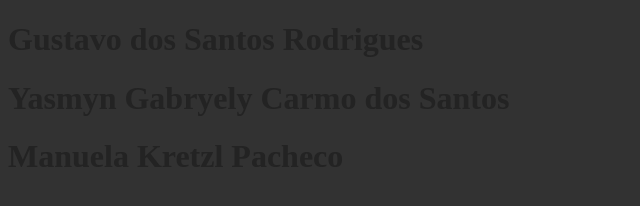
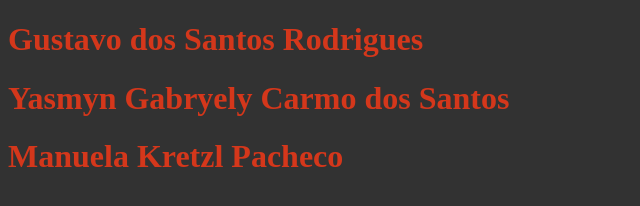
Before and after one commit to Gustaveitions/Fazuelly, a plain HTML site: page index.html in a window 1280 px wide. Shown: the whole page, without its empty margins (0-640 px from the left). Drawn offline with Linux system fonts and the light colour scheme.

Commit message:
grajjhsd

```diff
--- a/style.css
+++ b/style.css
@@ -1,6 +1,6 @@
     :root{
         --cor-de-fundo:#323232;
-        --hashtag:#232323;
+        --hashtag:#d4371b;
     }
 
 body{
```
